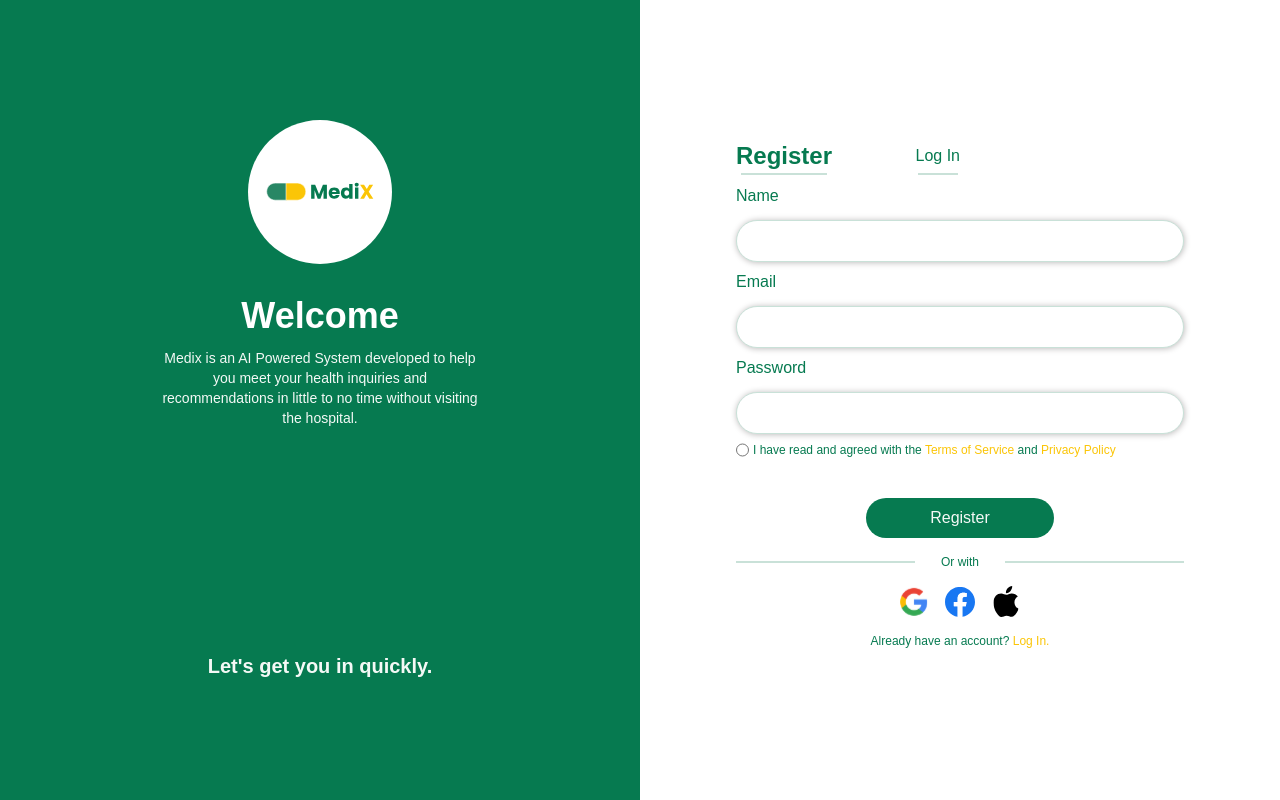
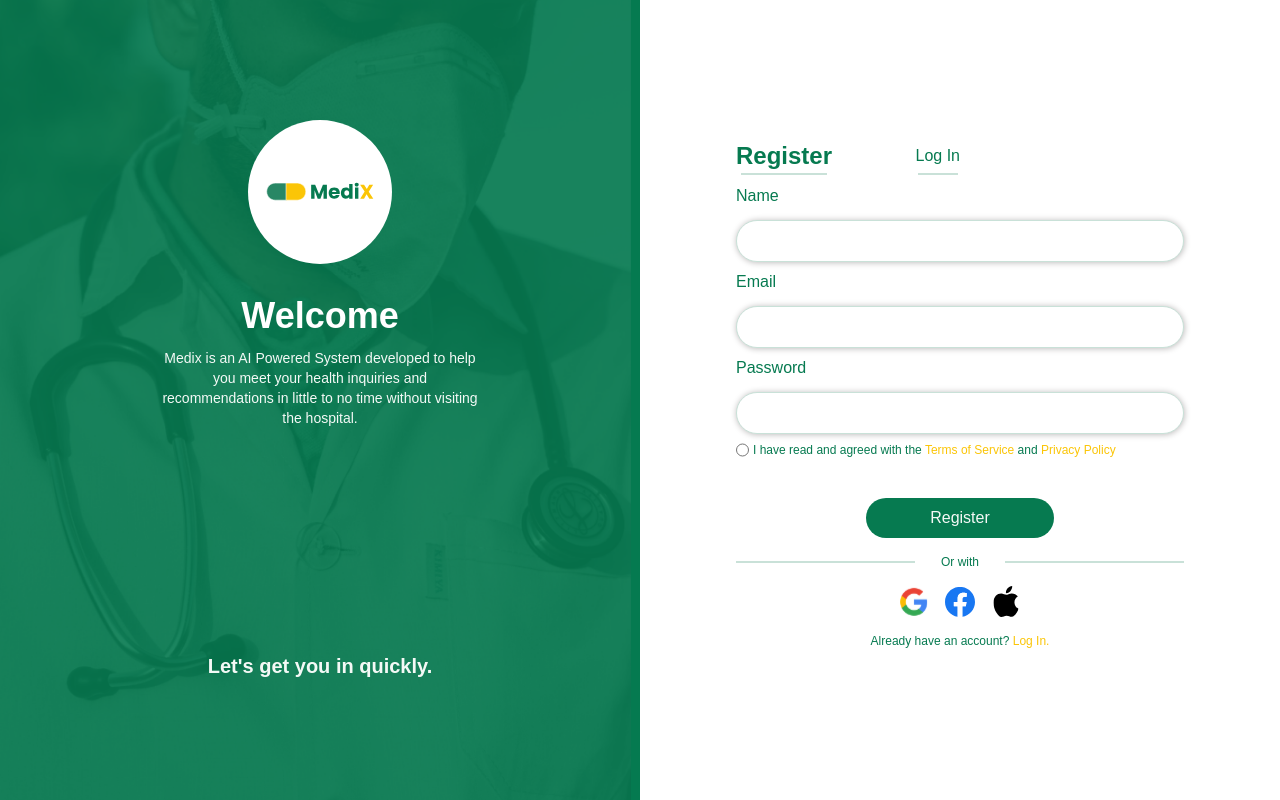
Before and after one commit to Klusterton/ai-dr-react, a React (Create React App) app: page /auth in a window 1280 px wide. Built offline with nearby package versions, Linux system fonts and the light colour scheme; a web font is replaced by a local one.

Commit message:
fixed the login side background image

```diff
--- a/src/Routes/SignUp.jsx
+++ b/src/Routes/SignUp.jsx
@@ -9,7 +9,7 @@ export default function SignUp() {
     return (
         <>
             <div className='flex'>
-                <div className='flex-1 min-h-screen bg-[#067A50] flex justify-center items-center'>
+                <div className='flex-1 min-h-screen bg-[#067A50] bg-[url("../src/Assets/SignUp-LogIn_assets/login-img.png")] bg-cover flex justify-center items-center'>
                     <div className='h-[70%] flex flex-col justify-between'>
                         {/* Welcome message */}
                         <div className='flex flex-col items-center justify-center w-[50%] mx-auto gap-y-8'>
```
